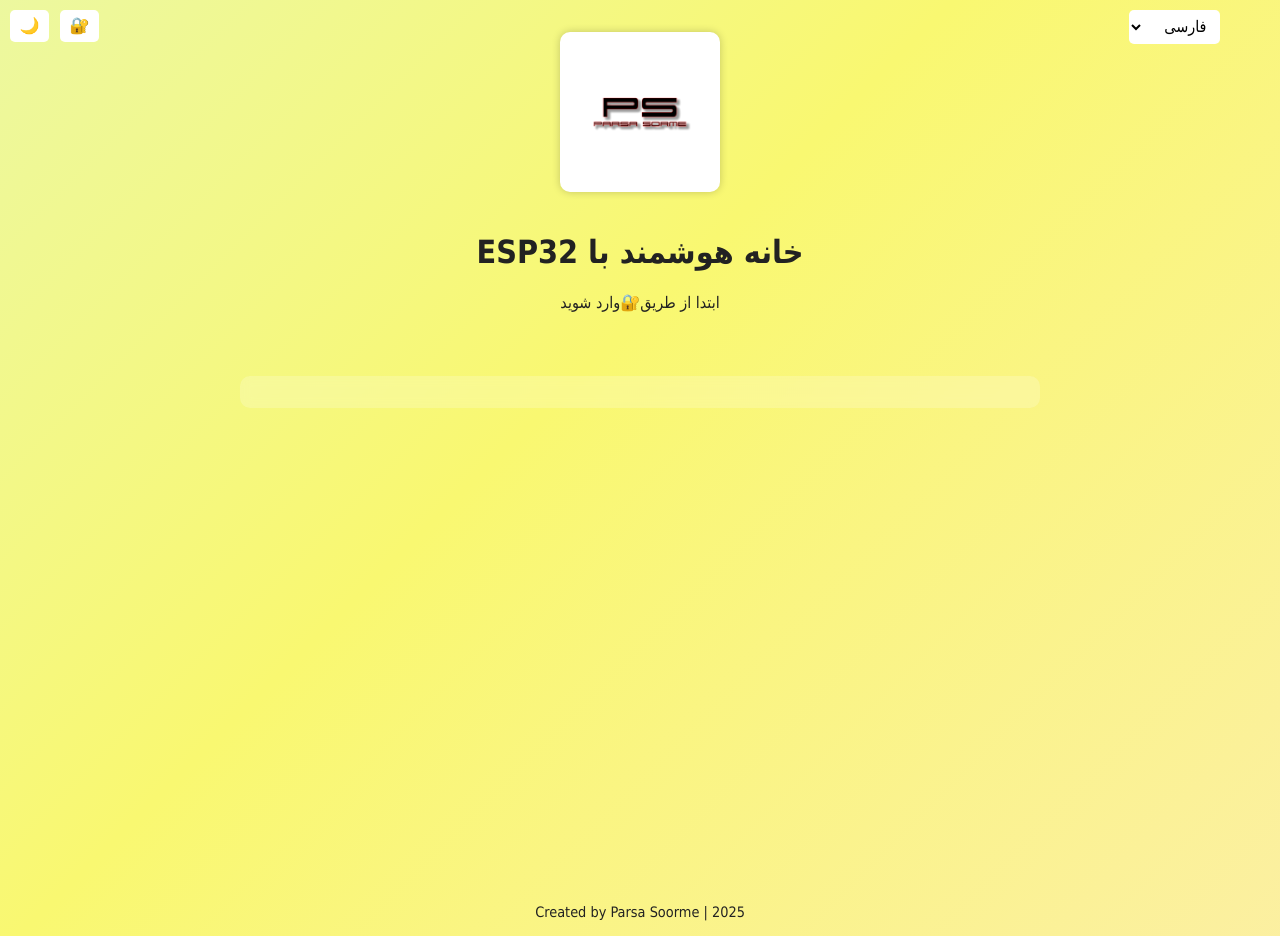
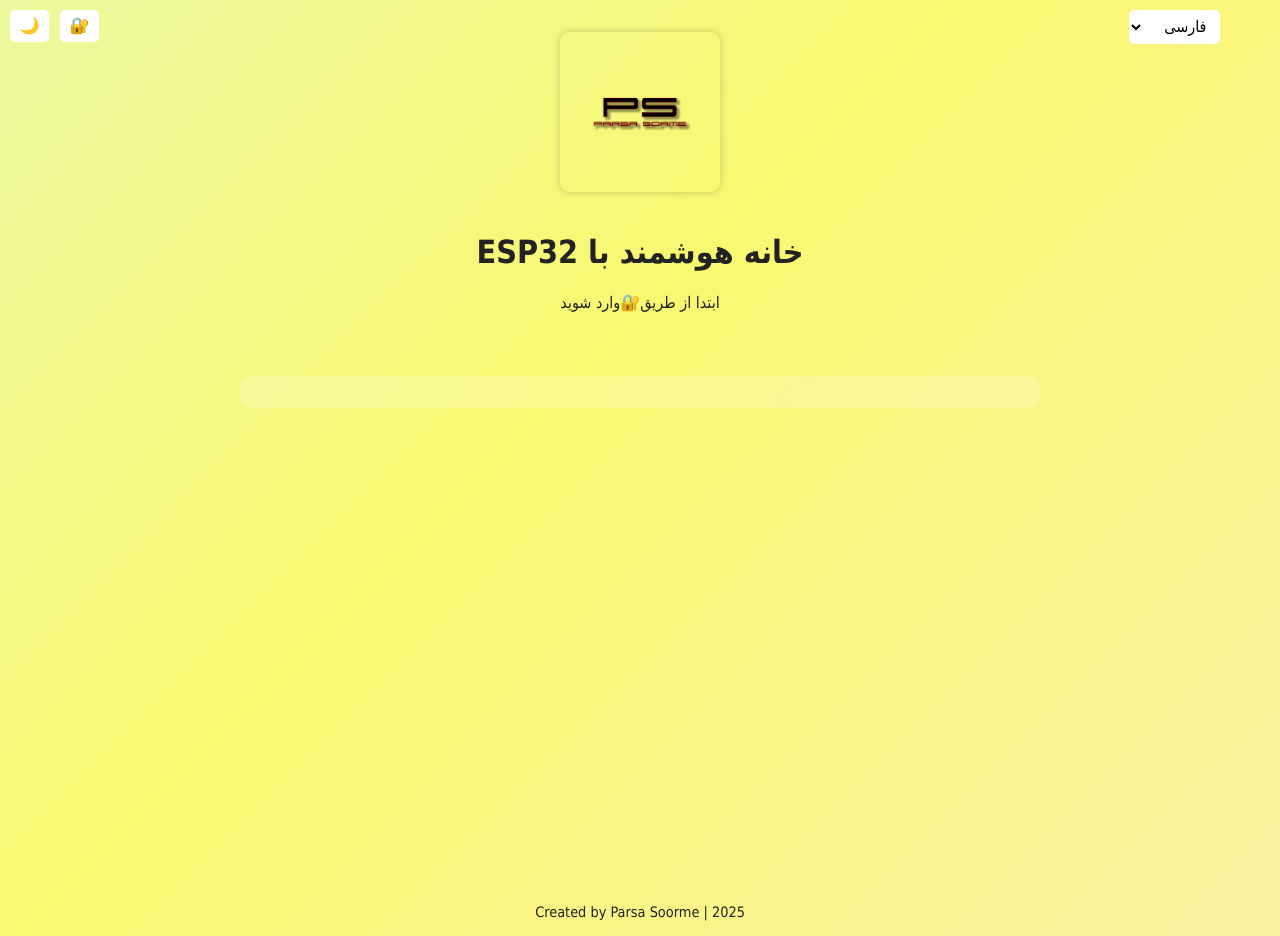
Before and after one commit to esp-home-control/esp32control, a plain HTML site: page index.html in a window 1280 px wide. Drawn offline with Linux system fonts and the light colour scheme.

Commit message:
Update index.html

```diff
--- a/index.html
+++ b/index.html
@@ -45,7 +45,7 @@
   height: auto;
   margin-bottom: 1rem;
   padding: 10px;
-  background: #fff;
+  background:transparent;
   border-radius: 10px;
   box-shadow: 0 0 8px rgba(0, 0, 0, 0.2);
 }
```
